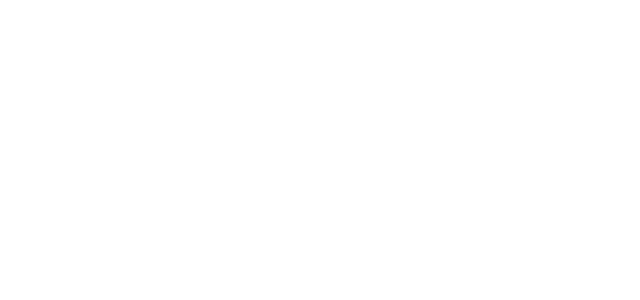
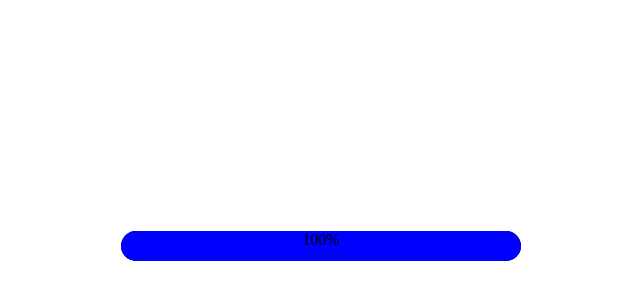
Before and after one commit to Maheshmahto/React_Machine_code, a React (Vite) app: page / in a window 1280 px wide. Shown: the part 162-462 px from the top of the page, without its empty margins (319-959 px from the left). Built offline with nearby package versions, Linux system fonts and the light colour scheme.

Commit message:
new project added

```diff
--- a/src/App.css
+++ b/src/App.css
@@ -0,0 +1,19 @@
+.app{
+    display: flex;
+    justify-content: center;
+    align-items: center;
+    height: 100vh;
+}
+
+.progress-container{
+    background-color: black;
+    height: 30px;
+    width: 100%;
+    border-radius: 20px;
+    text-align: center;
+    display: flex;
+    align-items: center;
+}
+.container{
+    width: 400px;
+}
--- a/src/App.jsx
+++ b/src/App.jsx
@@ -1,4 +1,4 @@
-import React from 'react'
+import React, { useEffect, useState } from 'react'
 import Accordian from './Components/Accordian/Accordian'
 import Star from './Components/Star_rating/Star'
 import Slider from './Components/image-slider/Image'
@@ -9,10 +9,23 @@
 import QrCode from './Components/Qr-code/QrCode'
 import LightDark from './Components/LightDark/LightDark'
 import Quiz from './Components/Quiz-App/Quiz'
+import Countdown from './Components/Countdown/Countdown'
+import Load from './Components/Load-more/Load'
+import Progress from './Components/Progress/Progress'
 
+import './App.css'
 const App = () => {
+  const [progress,setprogress]=useState(0);
+  useEffect( ()=>{
+    const timer = setInterval(()=>{
+      if(progress<100){
+        setprogress((p)=>(p+1))
+      }
+    },20)
+   return ()=> {clearInterval(timer)}
+  },[progress])
   return (
-    <div>
+    <div className='app'>
 
      {/* <Accordian></Accordian> */}
      {/* <Star noOfstar={10}></Star> */}
@@ -25,8 +38,10 @@
      {/* <QrCode></QrCode> */}
      {/* <LightDark></LightDark> */}
      {/* <Quiz></Quiz> */}
+     {/* <Countdown></Countdown> */}
+     {/* <Load></Load> */}
 
-
+     <Progress progress={progress} color={'blue'}></Progress>
     </div>
   )
 }
--- /dev/null
+++ b/src/Components/Countdown/Countdown.jsx
@@ -0,0 +1,79 @@
+import { useEffect, useState } from 'react'
+import './count.css'
+const Countdown =()=>{
+    const [sec,setSec]=useState('');
+    const [min,setMin]=useState('');
+    const [hour,setHour]=useState('');
+    const [running ,setRunning]=useState(false);
+    const [totalTime,setTotalTime]=useState(0);
+    useEffect(()=>{
+        if(running && totalTime>0){
+            const timer = setInterval(() => setTotalTime((currentTime)=>currentTime-1)
+      , 1000);
+            return ()=>clearInterval(timer)
+        }
+    }
+     ,[running,totalTime])
+
+     const handleStart =()=>{
+        setTotalTime(hour*3600 +min*60+sec);
+        setRunning(true);
+     }
+
+     const formatTime =(time)=>{
+        const hrs=Math.floor(time/3600)
+        const minutes=Math.floor((time%3600)/60)
+
+        const seconds=(time%60).toString().padStart(2,'0')
+
+        return `${hrs} :${minutes} :${seconds}`;
+     }
+
+   return (
+     <div className="cnt-container">
+        <h1>Countdown timer</h1>
+        { !running &&   (
+            <div>
+            <input type="number"
+             placeholder='Hours'
+            //  min='0'
+            //  max= '59'
+             value={hour}
+             onChange={(e)=>setHour(e.target.value)}
+             />
+
+             <input type="number"
+             placeholder='minutes'
+            //   min='0'
+            //   max='59'
+             value={min}
+             onChange={(e)=>setMin(e.target.value)}
+             />
+
+             <input type="number"
+             placeholder='seconds'
+            //  min='0'
+            //  max='59'
+             value={sec}
+             onChange={(e)=>setMin(e.target.value)}
+             />
+             <button onClick={handleStart} >Start</button>
+             </div>
+            ) }
+            <h2>{formatTime(totalTime)}</h2>
+           {
+            running ? (<button onClick={()=>setRunning(false)} >Pause</button>)
+            : totalTime >0 ?<button onClick={()=>setRunning(true)} >Resume</button>
+            :null
+           }
+           <button onClick={()=>{setSec(0);
+                                 setHour(0);
+                                 setMin(0);
+                                 setRunning(false);
+                                 setTotalTime(0);
+
+            }}>Reset</button>
+     </div>
+    )
+}
+export default Countdown
--- /dev/null
+++ b/src/Components/Load-more/Load.jsx
@@ -0,0 +1,50 @@
+import { useState ,useEffect } from "react"
+
+
+ const Load =()=>{
+    const [image,setImage]=useState([]);
+    const [page,setPage]=useState(1);
+
+    const fetchImages = async (index)=>{
+        try{
+            const url=`https://jsonplaceholder.typicode.com/photos?_page=${index}&_limit=20`;
+            const result =await fetch(url);
+            const data = await result.json();
+           return data;
+
+        }
+        catch(e){
+            console.log("error",e);
+        }
+    }
+
+    const fetchPage =async(index)=>{
+        const data = await fetchImages(index);
+        setImage((prev)=>[...prev,...data]);
+    }
+
+     useEffect( ()=>{
+        fetchPage(page);
+     },[])
+
+     const handleLoadmore =()=>{
+          const nextPage =page +1;
+          setPage(nextPage);
+          fetchPage(nextPage);
+
+     }
+
+  return (
+     <div>
+        <h1>Load More</h1>
+        {
+            image.map((item,index)=>(
+                <img key={index} src={item.thumbnailUrl}  />
+            ))
+        }
+        <button onClick={handleLoadmore}>Load more</button>
+
+     </div>
+   )
+ }
+ export default Load
--- /dev/null
+++ b/src/Components/Progress/Progress.jsx
@@ -0,0 +1,21 @@
+import React from 'react'
+
+const Progress = ({progress,color}) => {
+    const styleobject={
+        width :`${progress}%`,
+        height:30,
+        backgroundColor:color || 'pink',
+        borderRadius:20,
+    }
+  return (
+    <div className='container'>
+       <div className="progress-container">
+           <div style={styleobject}>
+                {`${progress}%`}
+           </div>
+       </div>
+    </div>
+  )
+}
+
+export default Progress
--- a/src/Components/Star_rating/Star.jsx
+++ b/src/Components/Star_rating/Star.jsx
@@ -27,12 +27,9 @@
             onMouseLeave={()=>handleMouseleave(index)}
 
             />
-
           })
 
     }
-
-
 
     </>
 
```
Also changed, not shown: src/Components/Countdown/count.css (added).
